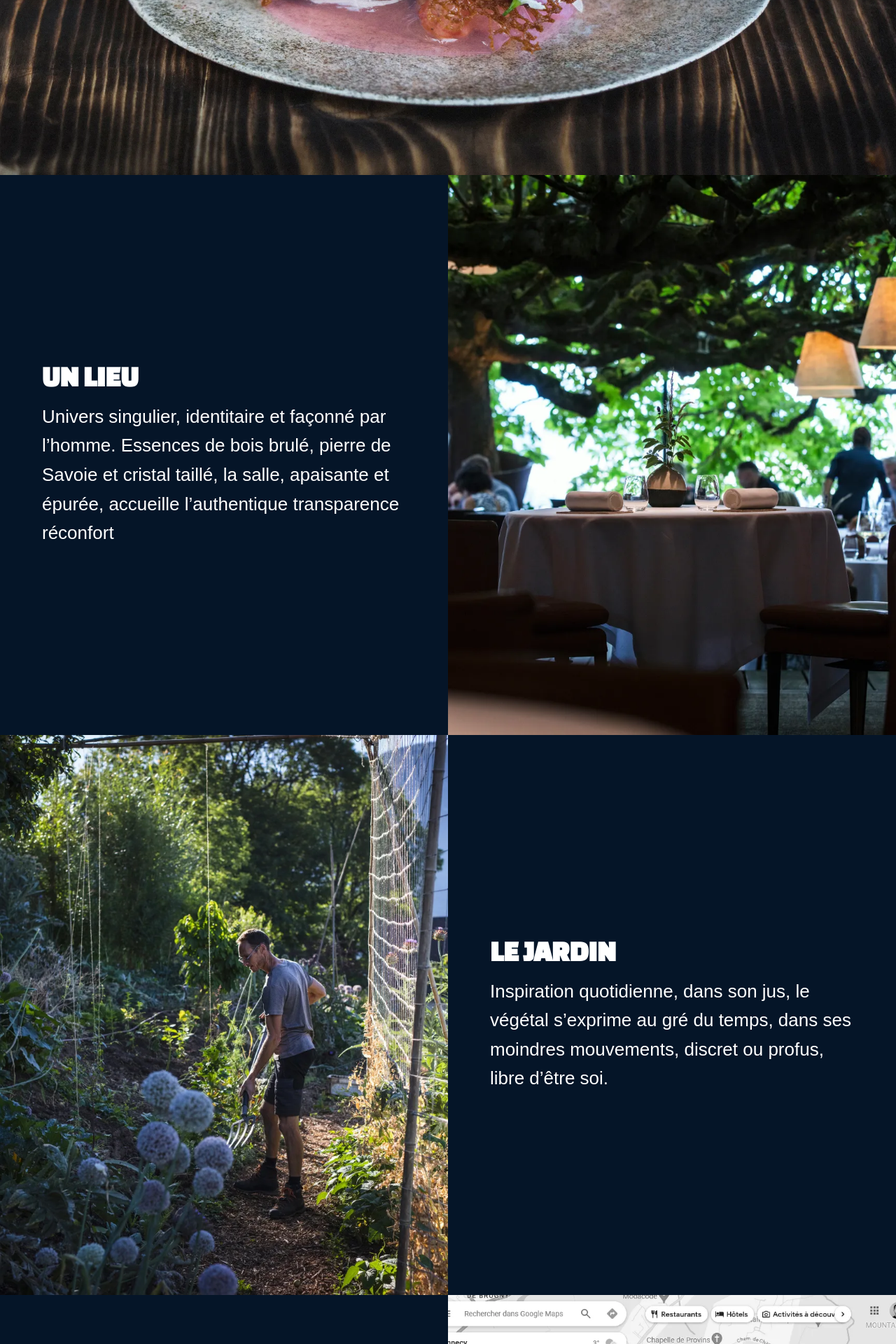
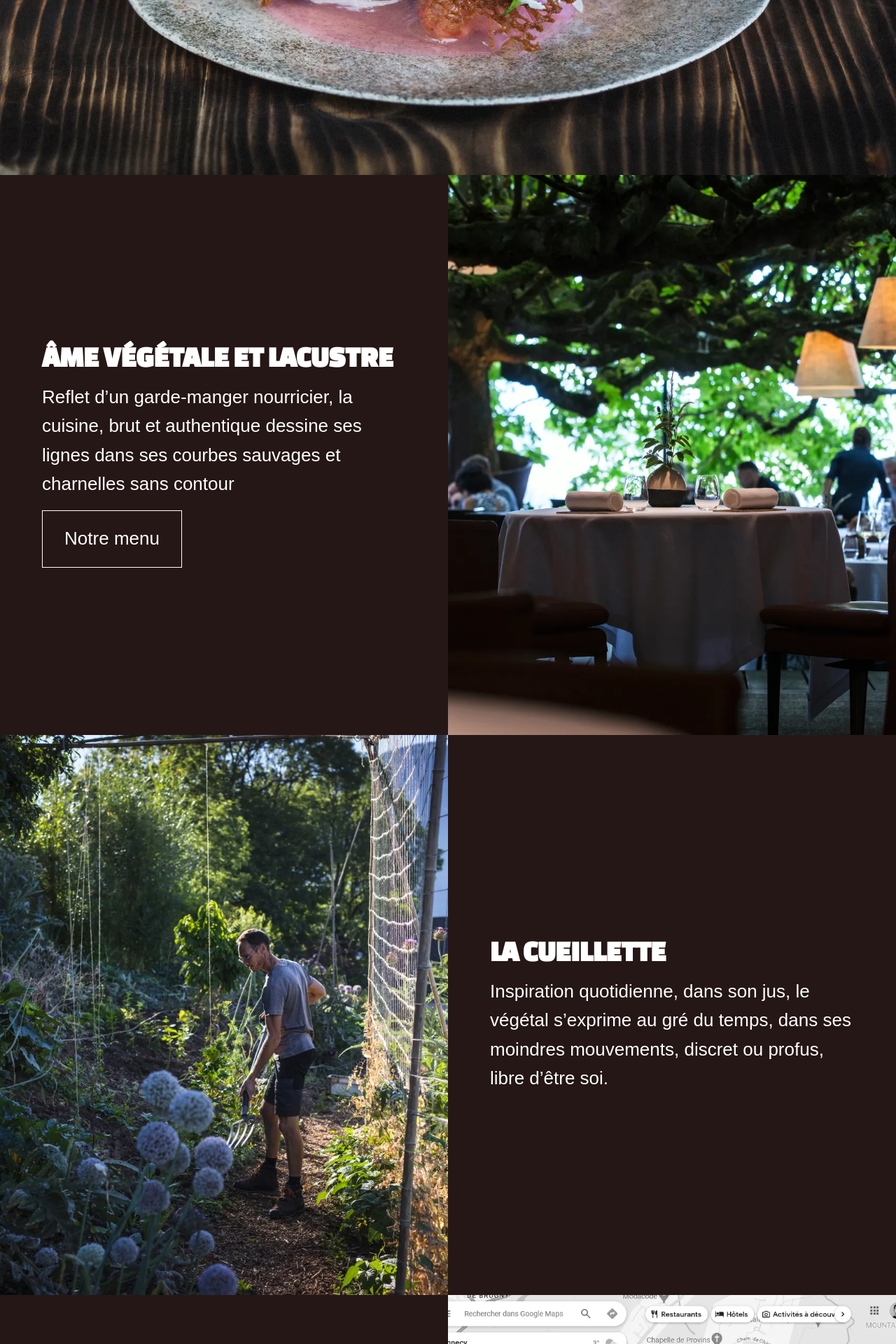
Before and after one commit to jderache/pavillon-gourmand, a PHP site: page /moment.php in a window 1280 px wide. Shown: the part 550-2470 px from the top of the page at 70% size. Run offline with PHP 8.4, Linux system fonts and the light colour scheme.

Commit message:
dslmkqdsl,m

```diff
--- a/moment.php
+++ b/moment.php
@@ -41,31 +41,29 @@
     </div>
     <main>
         <section>
-            <div class="content bg-blue">
-                <h2>Un lieu</h2>
-                <p>Univers singulier, identitaire et façonné par l’homme. Essences de bois brulé, pierre de Savoie et
-                    cristal taillé, la salle, apaisante et épurée, accueille l’authentique transparence réconfort</p>
+            <div class="content bg-brown">
+                <h2>Âme végétale et lacustre</h2>
+                <p>Reflet d’un garde-manger nourricier, la cuisine, brut et authentique dessine ses lignes dans ses courbes sauvages et charnelles sans contour</p>
+                <a class="btn" href="./public/pdf/menu.pdf" target="_blank" title="Notre menu (nouvelle fenêtre)">Notre menu</a>
             </div>
             <img src="./public/images/0/content1.webp" srcset="./public/images/576/content1_w576.webp 576w, ./public/images/768/content1_w768.webp 768w,
 				./public/images/992/content1_w992.webp 992w, ./public/images/1200/content1_w1200.webp 1200w,
 				./public/images/1400/content1_w1400.webp 1400w" loading="lazy" alt="" />
         </section>
         <section class="reverse">
-            <div class="content bg-blue">
-                <h2>Le jardin</h2>
-                <p>Inspiration quotidienne, dans son jus, le végétal
-                    s’exprime au gré du temps, dans ses moindres
-                    mouvements, discret ou profus, libre d’être soi.</p>
+            <div class="content bg-brown">
+                <h2>La cueillette</h2>
+                <p>Inspiration quotidienne, dans son jus, le végétal s’exprime au gré du temps, dans ses moindres mouvements, discret ou profus, libre d’être soi.</p>
             </div>
             <img src="./public/images/0/content10.webp" srcset="./public/images/576/content10_w576.webp 576w, ./public/images/768/content10_w768.webp 768w,
 				./public/images/992/content10_w992.webp 992w, ./public/images/1200/content10_w1200.webp 1200w,
 				./public/images/1400/content10_w1400.webp 1400w" loading="lazy" alt="" />
         </section>
         <section>
-            <div class="content bg-blue">
-                <h2>Esprits engagés</h2>
-                <p>Épouser une identité unique, pousser jusqu’à l’ultime sa passion sensible et émotionnelle, curieuse
-                    et libre d’être.</p>
+            <div class="content bg-brown">
+                <h2>Verre du terroir</h2>
+                <p>Explorer un territoire et rendre à la vigne la beauté des racines locales, les cépages d’ici, écho aux flacons d’ailleurs, la pertinence d’une équipe sommelière en totale cohérence</p>
+                <a class="btn" href="./public/pdf/carte-des-vins.pdf" target="_blank" title="La carte des vins (nouvelle fenêtre)">La carte des vins</a>
             </div>
             <img src="./public/images/0/maps.webp" srcset="./public/images/576/maps_w576.webp 576w, ./public/images/768/maps_w768.webp 768w,
 				./public/images/992/maps_w992.webp 992w, ./public/images/1200/maps_w1200.webp 1200w,
--- a/public/css/style.css
+++ b/public/css/style.css
@@ -58,6 +58,18 @@
 	padding: 24px;
 	position: relative;
 	height: 100%;
+}
+
+a.btn {
+	padding: 1.2rem;
+	border: 1px solid white;
+	color: white;
+	text-decoration: none;
+	font-family: "Arial";
+	max-width: 200px;
+	width: 100%;
+	display: flex;
+	justify-content: center;
 }
 
 .hero-heading {
@@ -178,7 +190,8 @@ section h2 {
 	text-transform: uppercase;
 }
 
-section p {
+section p,
+section a {
 	font-size: 1.2rem;
 	font-family: "Arial";
 	line-height: 1.6;
@@ -227,7 +240,8 @@ footer .footer-bottom a {
 		font-size: 2.6rem;
 	}
 
-	section p {
+	section p,
+	section a {
 		font-size: 1.4rem;
 	}
 }
@@ -302,7 +316,8 @@ footer .footer-bottom a {
 		font-size: 3.375rem;
 	}
 
-	section p {
+	section p,
+	section a {
 		font-size: 1.625rem;
 	}
 }
```
